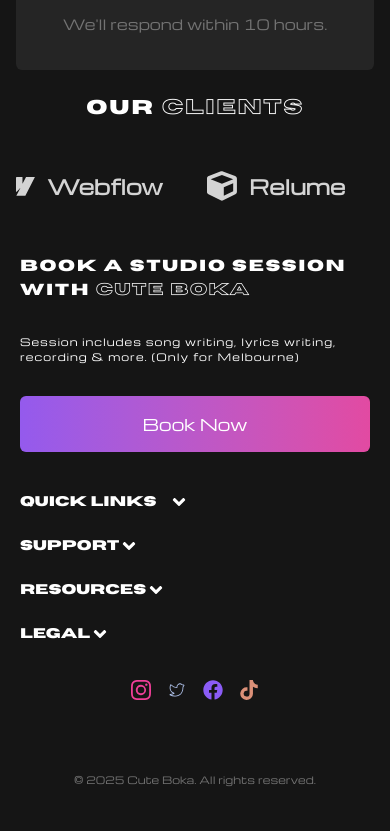
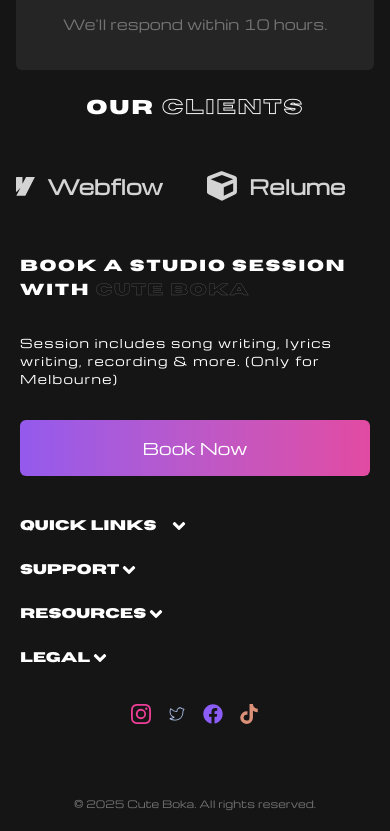
Before and after one commit to SujanBudhaMagar/cute-bokaa, a Next.js app: page /mixingform in a window 390 px wide. Shown: the part 1581-2412 px from the top of the page. Before the commit the page ends 2388 px from the top, so only its background shows below. Built offline with nearby package versions, Linux system fonts and the light colour scheme.

Commit message:
Footer fix

```diff
--- a/src/components/FooterTopSection.tsx
+++ b/src/components/FooterTopSection.tsx
@@ -11,12 +11,12 @@
 }) => {
   return (
     <div className="flex flex-col h-full md:flex-row items-center justify-between gap-5">
-      <div className="flex flex-col justify-between gap-8 w-full md:w-[1050px]">
-        <p className="text-white font-bold horizon text-base md:text-3xl tracking-widest">
+      <div className="flex flex-col justify-between gap-8 w-full md:w-[1080px]">
+        <p className="text-white horizon text-base md:text-3xl tracking-widest">
           {title}
           <span className="horizon-outlined">{title2}</span>
         </p>
-        <p className="text-white text-[10px] md:text-base mb-3 tracking-widest w-full">
+        <p className="text-white text-[12px] md:text-base mb-3 tracking-widest w-full">
           {des}
         </p>
       </div>
```
